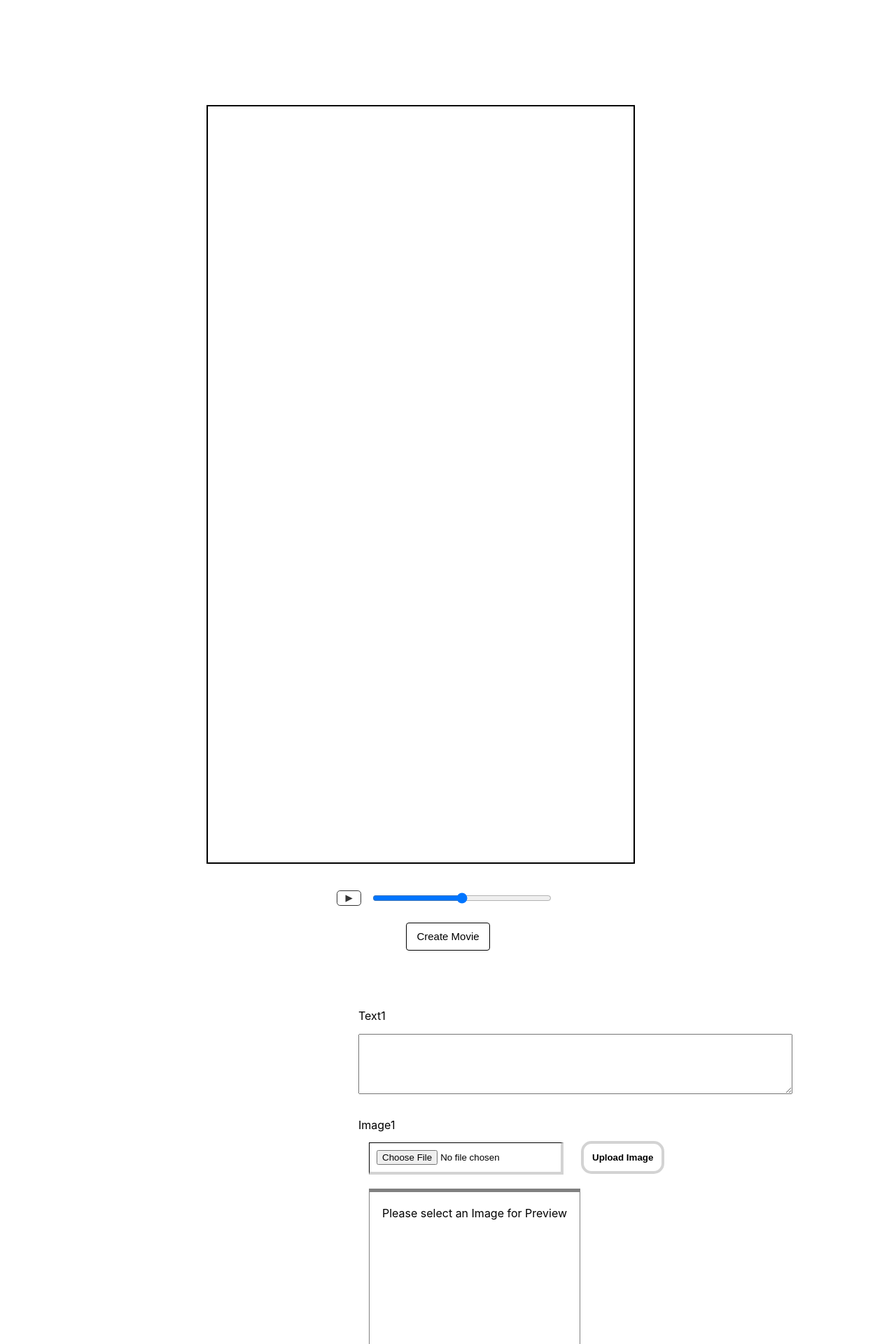
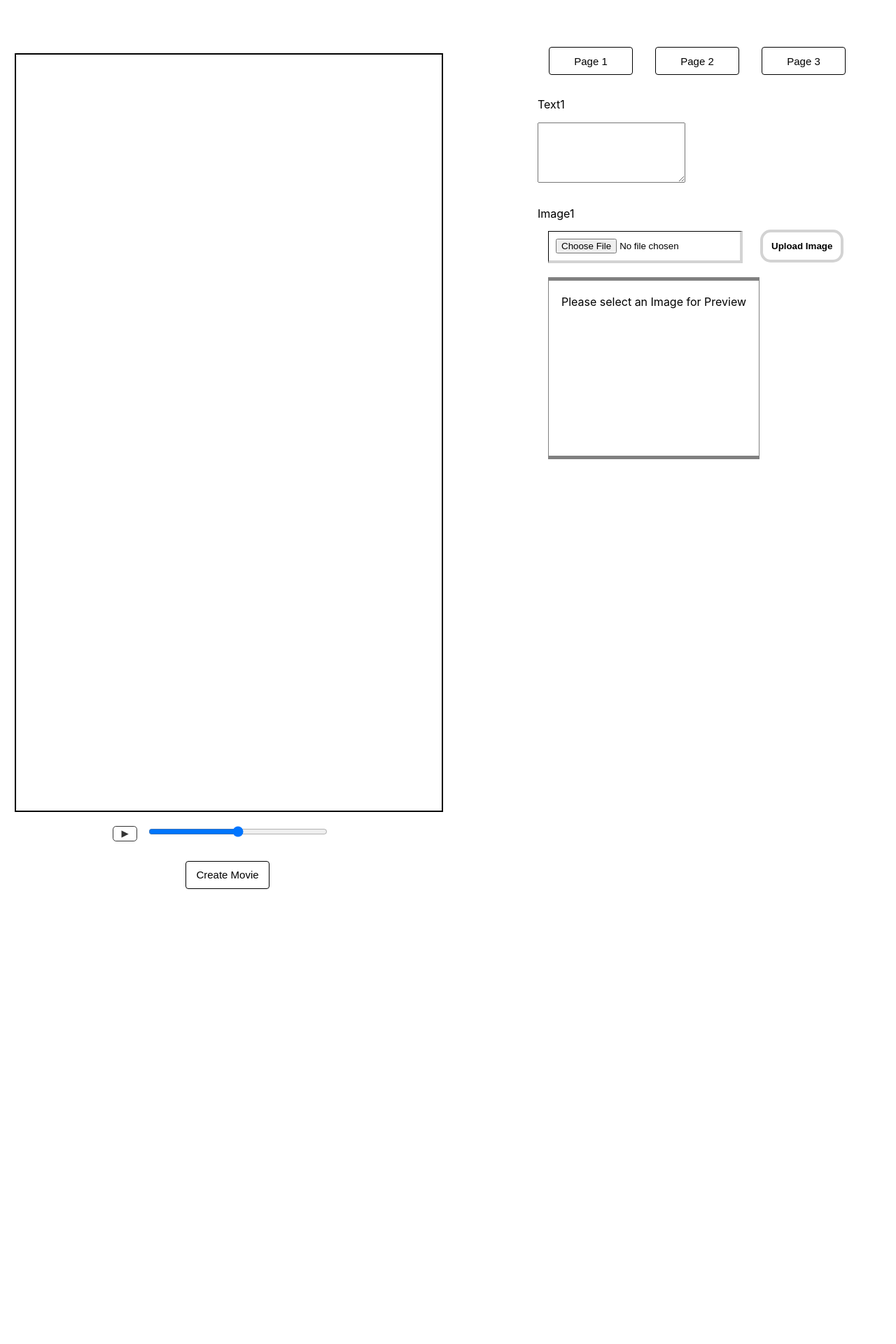
Before and after one commit to marroyo32/react-waapi, a React (Create React App) app: page / in a window 1280 px wide. Shown: the top 1920 px of the page at 70% size. After the commit the page ends 1286 px from the top, so only its background shows below. Built offline with nearby package versions, Linux system fonts and the light colour scheme.

Commit message:
generate video

```diff
--- a/src/components/Animation.js
+++ b/src/components/Animation.js
@@ -8,6 +8,8 @@ class Animation extends Component {
         this.state = {
             time: 0,
             paused: true,
+            startCreate: false,
+            intervalTime: 10,
         };
     };
 
@@ -23,6 +25,16 @@ class Animation extends Component {
         }
     }
 
+    handleCreate = (e) => {
+        e.preventDefault();
+        this.setState({
+            time: 0,
+            paused: false,
+            startCreate: true,
+            intervalTime: 40,
+        });
+    }
+
     componentWillMount() {
         setInterval(() => {
             if (this.state.paused === false && this.state.time < 1000) {
@@ -35,13 +47,13 @@ class Animation extends Component {
                     paused: true,
                 })
             }
-        }, 10);
+        }, this.state.intervalTime);
     };
 
     render() {
         return (
-            <div>
-                <Canvas time={this.state.time} state={this.props.state} />
+            <div style={{width: '40%', marginTop: '4rem'}}>
+                <Canvas time={this.state.time} state={this.props.state} startCreate = {this.state.startCreate} />
                 <Controller>
                     <Button onClick = { this.handlePause }>
                         {
@@ -50,7 +62,7 @@ class Animation extends Component {
                     </Button>
                     <Range type="range" min="0" max="100" />
                 </Controller>
-                <CreateButton>Create Movie</CreateButton>
+                <CreateButton onClick={(e) => this.handleCreate(e)}>Create Movie</CreateButton>
             </div>
         );
     }
@@ -60,9 +72,9 @@ export default Animation;
 
 
 const Controller = styled.div`
-    width: 26rem;
-    margin-left: 13rem;
-    display: flex;
+    width: 36rem;
+    margin-left: 9rem;
+    display: inline-block;
 `;
 
 const Range = styled.input`
@@ -101,6 +113,7 @@ const CreateButton = styled.button`
     text-align: center;
     padding: .2rem;
     margin: 1rem;
+    margin-left: 16rem;
     background-color: #fff;
     font-size: 15px;
     border-radius: 4px;
--- a/src/components/Canvas.js
+++ b/src/components/Canvas.js
@@ -102,26 +102,28 @@ class Canvas extends Component {
             ctx.translate(-velocityHorizon, -height);
         }
         // capture the data URL of the image
-        // let data = canvas.toDataURL("image/png");
-        // data = 'data=' + encodeURIComponent(data) + '&i=' + counter;
-        // axios.post(
-        //     'http://localhost:8888/save_animation.php',
-        //     data,
-        //     { headers: {
-        //       'accept-language': 'en_US',
-        //       'content-type': 'application/x-www-form-urlencoded'
-        //     } }
-        //   ).then(response => {
-        //     console.log('Post data successfully!');
-        //     console.log(response.data);
-        //   }).catch(error => console.log(error));
+        if (this.props.startCreate===true) {
+            let data = canvas.toDataURL("image/png");
+            data = 'data=' + encodeURIComponent(data) + '&i=' + counter;
+            axios.post(
+                'http://localhost:8888/save_animation.php',
+                data,
+                { headers: {
+                    'accept-language': 'en_US',
+                    'content-type': 'application/x-www-form-urlencoded'
+                } }
+            ).then(response => {
+                console.log('Post data successfully!');
+                console.log(response.data);
+            }).catch(error => console.log(error));
+        }
     }
 
     render() {
         let state = this.props.state;
         if(state) {
             return (
-                <div>
+                <div style = {{width: '100%', marginTop: '0'}}>
                     <AnimationView ref={this.canvas} width={'608px'} height={'1080px'} ></AnimationView>
                     <ImgFirst src={state.imageURLFirst} ref={this.imageFirst}/>
                     <ImgSecond src={state.imageURLSecond} ref={this.imageSecond}/>
@@ -141,7 +143,6 @@ export default Canvas;
 const AnimationView = styled.canvas`
     float: left;
     margin: 4%;
-    margin-top: 20%;
     border: 2px solid #000;
 `;
 
--- a/src/components/Edit.js
+++ b/src/components/Edit.js
@@ -6,10 +6,10 @@ export default class Edit extends Component {
     constructor(props) {
         super(props);
         this.state = {
-            order: this.props.order,
             file: '',
             imagePreviewUrl: '',
             text: '',
+            pageNumber: 1,
         };
         this._handleImageChange = this._handleImageChange.bind(this);
         this._handleSubmit = this._handleSubmit.bind(this);
@@ -18,7 +18,7 @@ export default class Edit extends Component {
     _handleSubmit(e) {
         e.preventDefault();
         // TODO: do something with -> this.state.file
-        this.props.handleImageChange(this.state.order, this.state.imagePreviewUrl);
+        this.props.handleImageChange(this.state.pageNumber, this.state.imagePreviewUrl);
     }
 
     _handleImageChange(e) {
@@ -43,7 +43,17 @@ export default class Edit extends Component {
         this.setState({
             text: e.target.value,
         });
-        this.props.handleTextChange(this.state.order, this.state.text);
+        this.props.handleTextChange(this.state.pageNumber, this.state.text);
+    }
+
+    _handlePage (e, pageNumber) {
+        e.preventDefault();
+        this.setState({
+            pageNumber: pageNumber,
+            file: '',
+            imagePreviewUrl: '',
+            text: '',
+        })
     }
 
     render() {
@@ -57,14 +67,19 @@ export default class Edit extends Component {
 
         return(
             <EditContainer>
+                <div style = {{display: 'flex'}}>
+                    <Segment onClick = {(e)=>this._handlePage(e, 1)}>Page 1</Segment>
+                    <Segment onClick = {(e)=>this._handlePage(e, 2)}>Page 2</Segment>
+                    <Segment onClick = {(e)=>this._handlePage(e, 3)}>Page 3</Segment>
+                </div>
                 <EditText>
-                    <p>Text{this.state.order}</p>
+                    <p>Text{this.state.pageNumber}</p>
                     <InputText
                         type="text"
                         onChange={(e)=>this._handleTextChange(e)} />
                 </EditText>
                 <EditImage>
-                    <label>Image{this.state.order}</label>
+                    <label>Image{this.state.pageNumber}</label>
                     <PreviewComponent>
                         <form onSubmit={(e)=>this._handleSubmit(e)}>
                             <FileInput
@@ -86,7 +101,7 @@ export default class Edit extends Component {
 
 const EditContainer = styled.div`
     text-align: center;
-    width: 60%;
+    width: 40%;
     float: right;
     margin-top: 4%;
 `;
@@ -101,7 +116,7 @@ const EditImage = styled.div`
 `;
 
 const InputText = styled.textarea`
-    width: 80%;
+    width: 40%;
     height: 80px;
     font-size: 25px;
 `;
@@ -153,3 +168,16 @@ const SubmitButton = styled.button`
 const PreviewComponent = styled.div`
 
 `;
+
+const Segment = styled.button`
+    width: 120px;
+    height: 40px;
+    text-align: center;
+    padding: .2rem;
+    margin: 1rem;
+    background-color: #fff;
+    font-size: 15px;
+    border-radius: 4px;
+    border: 1px solid black;
+    float: left;
+`;
```
Also changed, not shown: src/components/Container.js.
